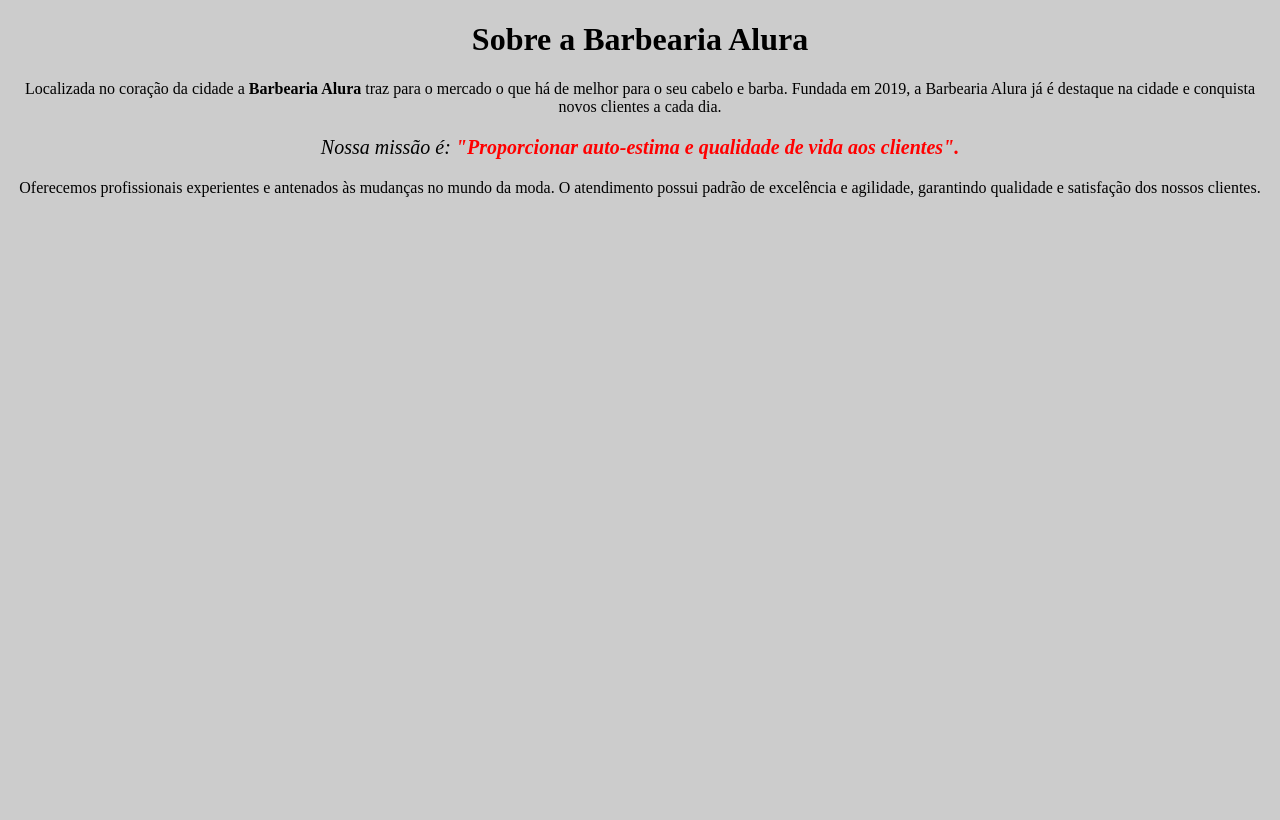
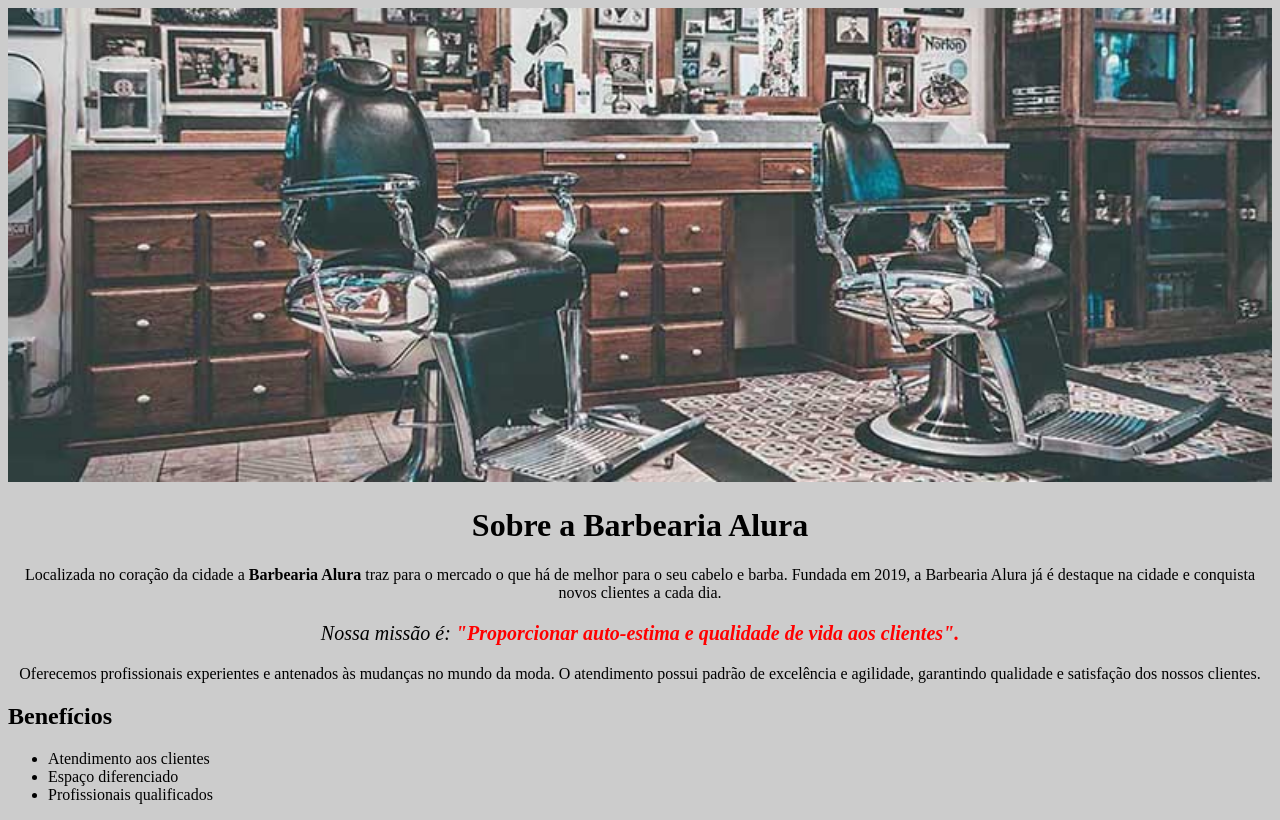
Before and after one commit to linerafaela/Barbearia-Alura., a plain HTML site: page index.html in a window 1280 px wide. Drawn offline with Linux system fonts and the light colour scheme.

Commit message:
Add files via upload

```diff
--- a/index.html
+++ b/index.html
@@ -8,7 +8,7 @@
     <link rel="stylesheet" href="style.css">
 </head>
 <body>
-
+     <img id="banner" src="banner.jpg" alt="">
     <h1>Sobre a Barbearia Alura</h1>
 
     <p>Localizada no coração da cidade a <strong>Barbearia Alura</strong>   traz para o mercado o que há de melhor para o seu cabelo e barba. Fundada em 2019, a Barbearia Alura já é destaque na cidade e conquista novos clientes a cada dia.</p>
@@ -17,5 +17,12 @@
 
     <p>Oferecemos profissionais experientes e antenados às mudanças no mundo da moda. O atendimento possui padrão de excelência e agilidade, garantindo qualidade e satisfação dos nossos clientes.</p>
 
+    <h2>Benefícios</h2>
+    <ul>
+        <li>Atendimento aos clientes
+            <li>Espaço diferenciado</li>
+            <li>Profissionais qualificados</li>
+        </li>
+    </ul>
 </body>
 </html>
--- a/style.css
+++ b/style.css
@@ -1,5 +1,9 @@
 body{
     background-color: #ccc;
+}
+
+#banner{
+    width: 100%;
 }
 
 h1{
```
Also changed, not shown: banner.jpg (added).
